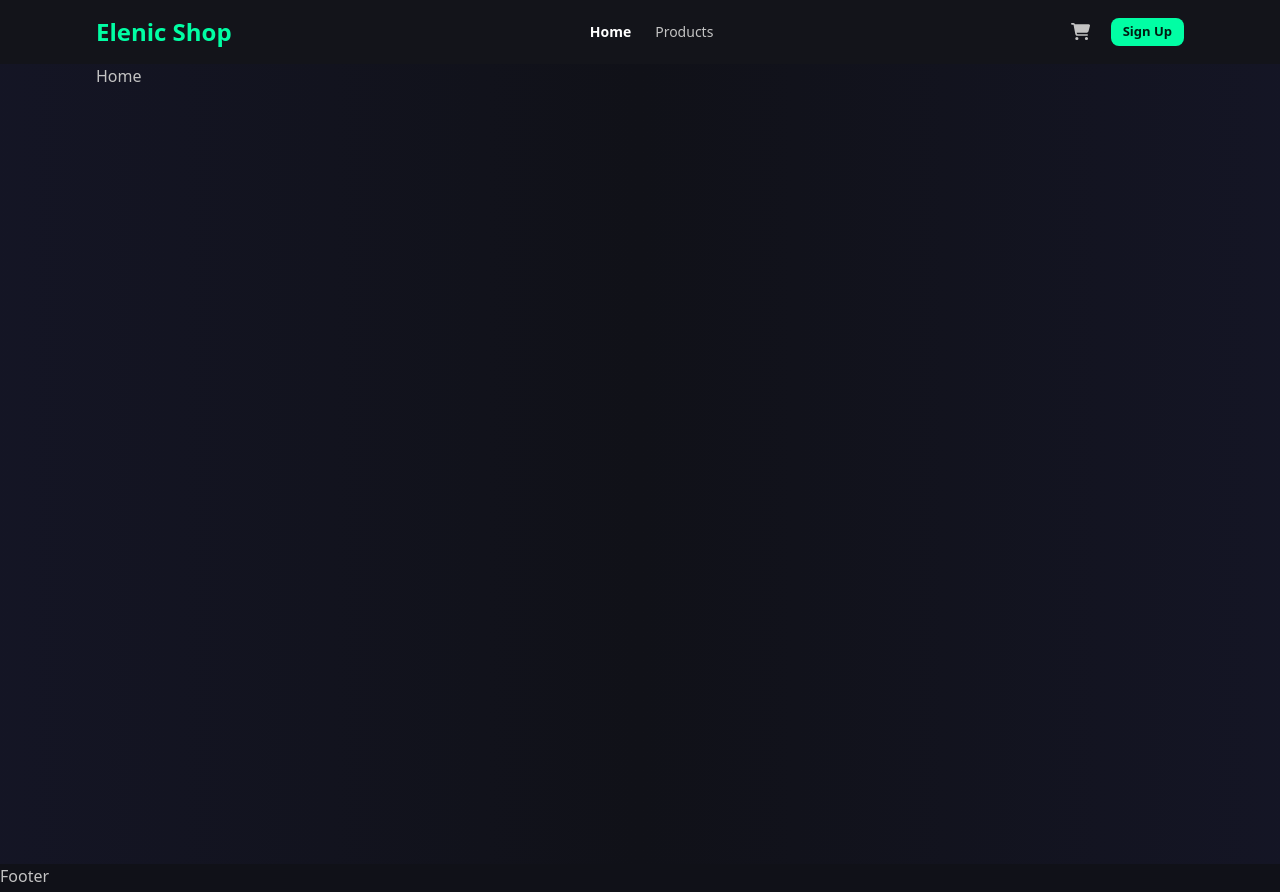
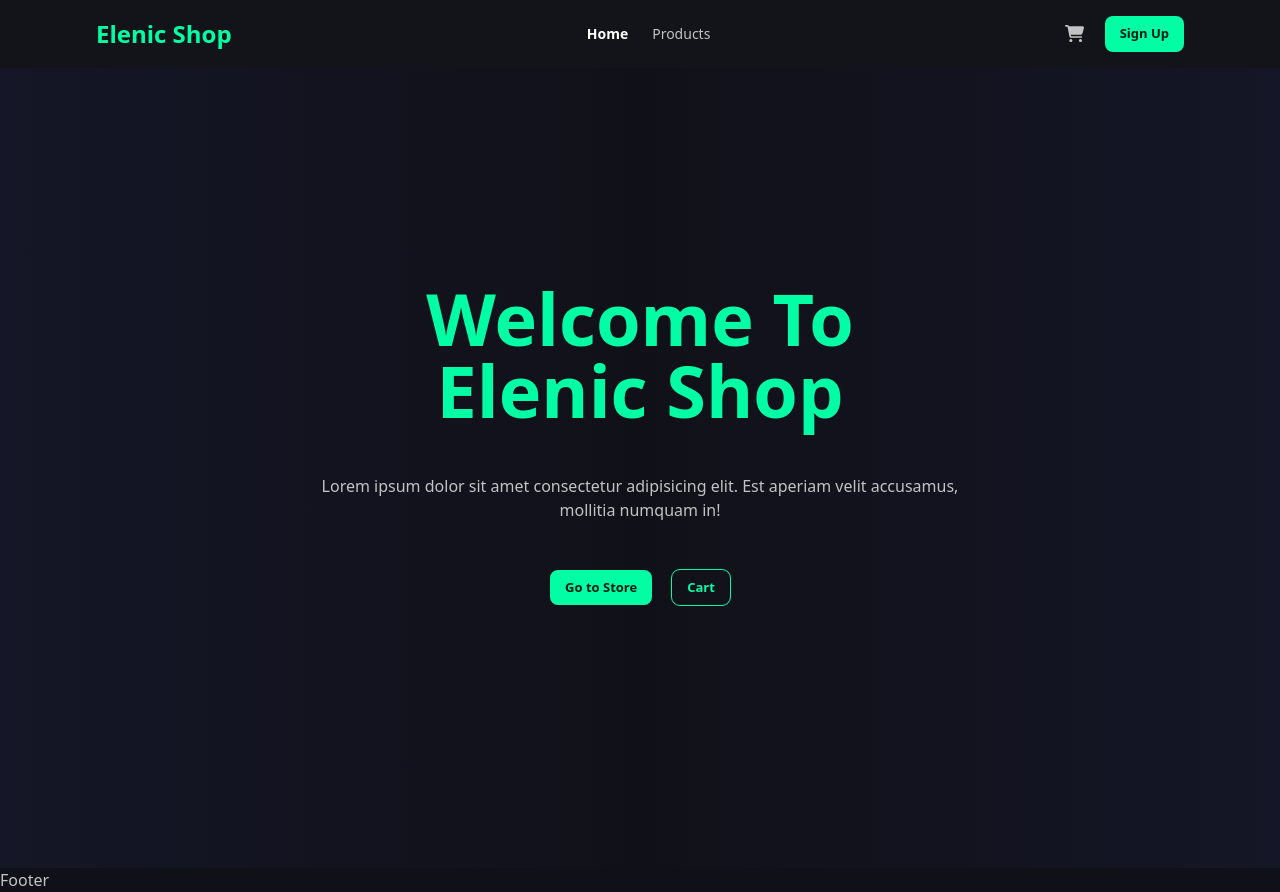
Before and after one commit to iXZed026/elenic-shop, a Next.js app: page / in a window 1280 px wide. Built offline with nearby package versions, Linux system fonts and the light colour scheme.

Commit message:
complete Home page

```diff
--- a/src/app/globals.css
+++ b/src/app/globals.css
@@ -2,15 +2,11 @@
 
 :root {
   --body-bg: #101118;
-  --page-bg: linear-gradient(to right, rgba(91, 91, 255, 0.055), var(--body-bg), rgba(91, 91, 255, 0.055));
+  --page-bg: linear-gradient(to right, rgba(91, 91, 255, 0.064), var(--body-bg), rgba(91, 91, 255, 0.064));
   --green-color: #01FEA4;
   --text-black-color: rgba(0, 0, 0, 0.8);
   --text-white-color: rgb(195, 195, 195);
   --gray-color: #1A1C27;
-}
-
-* {
-  box-sizing: border-box;
 }
 
 body {
@@ -31,7 +27,7 @@ body {
   color: rgba(0, 0, 0, 0.895);
   font-weight: bold;
   font-size: small;
-  padding: 4px 12px;
+  padding: 8px 15px;
   background-color: var(--green-color);
   border-radius: 8px;
   cursor: pointer;
--- a/src/app/page.tsx
+++ b/src/app/page.tsx
@@ -2,7 +2,20 @@ import React from 'react'
 
 function Home() {
   return (
-    <div>Home</div>
+    <div className='center-screen h-screen'>
+      <div className='text-center w-[650px]'>
+        <div className='mb-12'>
+          <h1 className='text-7xl font-semibold text-[var(--green-color)]'>Welcome To Elenic Shop</h1>
+        </div>
+        <div className='mb-12'>
+          <p>Lorem ipsum dolor sit amet consectetur adipisicing elit. Est aperiam velit accusamus, mollitia numquam in!</p>
+        </div>
+        <div className='center-screen gap-5 mb-12'>
+          <button className='btn'>Go to Store</button>
+          <button className='btn-outline'>Cart</button>
+        </div>
+      </div>
+    </div>
   )
 }
 
```
